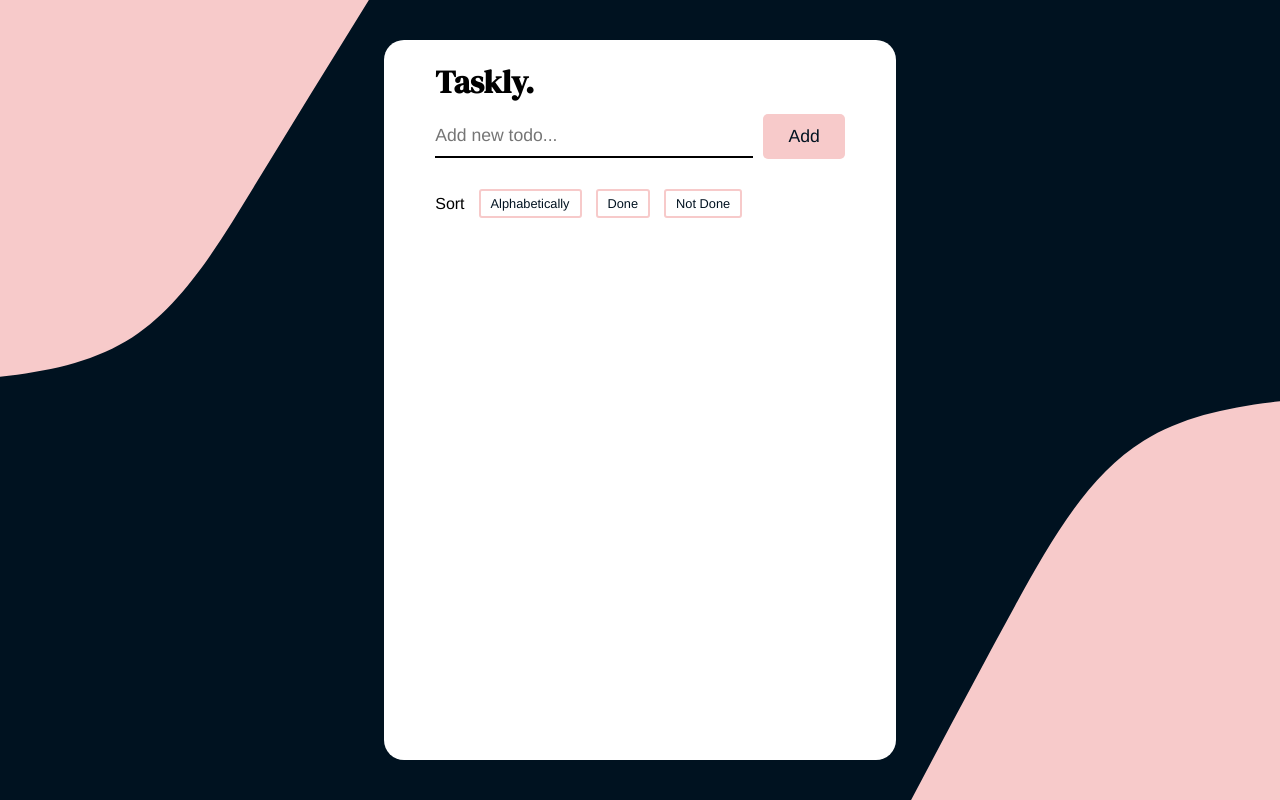
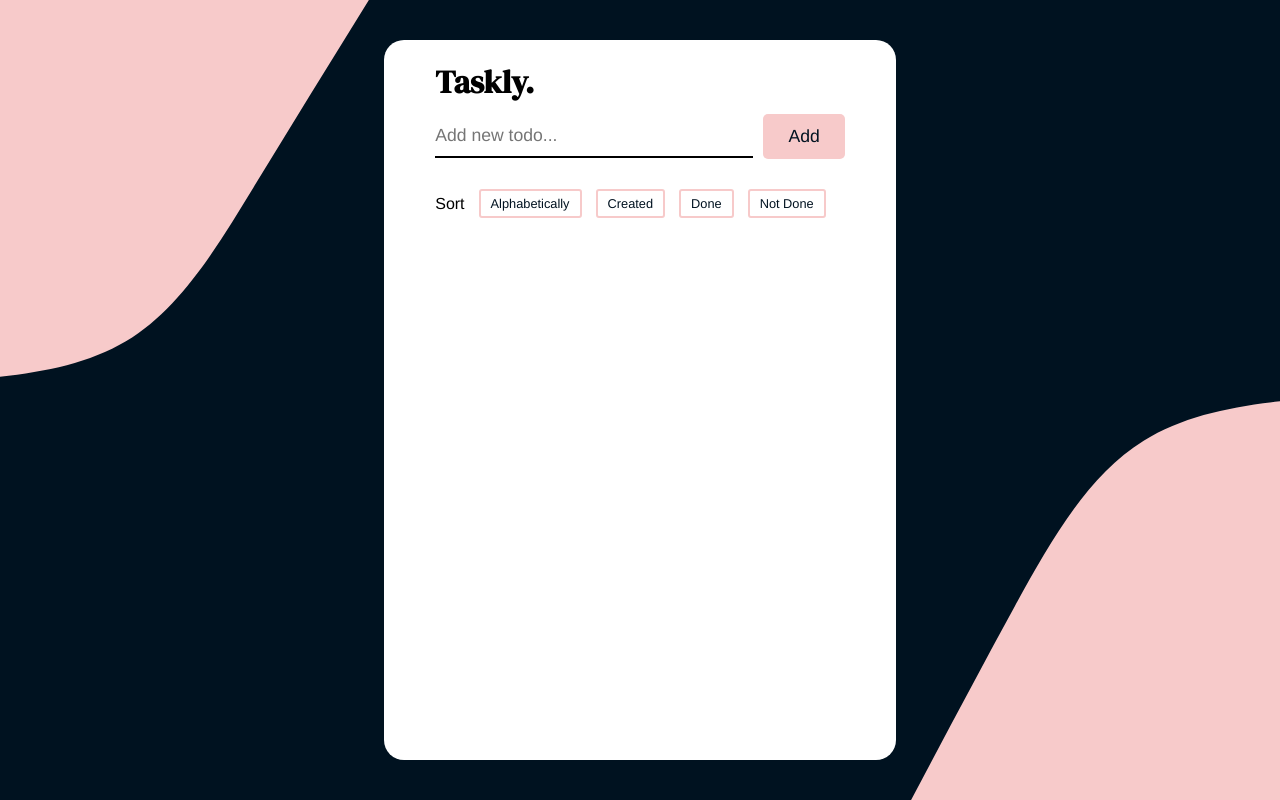
Before and after one commit to malin-nilsson/React-TodoApp, a React (Create React App) app: page / in a window 1280 px wide. Built offline with nearby package versions, Linux system fonts and the light colour scheme.

Commit message:
Added sort functions

```diff
--- a/src/components/TodoApp.tsx
+++ b/src/components/TodoApp.tsx
@@ -5,14 +5,19 @@ import TodoHeader from './TodoHeader'
 import TodoItem from './TodoItem'
 import TodoSort from './TodoSort'
 
-
 export default function TodoApp() {
     const [todos, setTodos] = useState<Todo[]>([]);
 
+    ///////////////////////////
+    ///////// Add todo /////////
+    ///////////////////////////
     const addItem = (todo: string) => {
         setTodos([...todos, new Todo(todo)]);
     }
 
+    ///////////////////////////
+    /////// Toggle todo ////////
+    ///////////////////////////
     const toggleTodo = (id: number) => {
         let todo = todos.find((todo) => todo.id === id);
         if (todo) {
@@ -23,6 +28,9 @@ export default function TodoApp() {
         console.log(todo)
     }
 
+    ///////////////////////////
+    ///// Remove todo ////////
+    ///////////////////////////
     const removeTodo = (id: number) => {
         let index = todos.findIndex((todo) => todo.id === id);
         let newTodoList = [...todos]
@@ -30,9 +38,37 @@ export default function TodoApp() {
         setTodos(newTodoList)
     }
 
+    ///////////////////////////
+    //// Sorting functions ////
+    ///////////////////////////
+
     const sortByName = () => {
         let newTodoList = [...todos]
         newTodoList.sort((a, b) => a.task.localeCompare(b.task));
+        setTodos(newTodoList)
+    }
+
+    const sortByDate = () => {
+        let newTodoList = [...todos]
+        newTodoList.sort(function (a, b) {
+            return b.id - a.id;
+        });
+        setTodos(newTodoList)
+    }
+
+    const sortByDone = () => {
+        let newTodoList = [...todos]
+        newTodoList.sort((x, y) => {
+            return x.done === y.done ? 0 : x.done ? 1 : -1;
+        });
+        setTodos(newTodoList)
+    }
+
+    const sortByNotDone = () => {
+        let newTodoList = [...todos]
+        newTodoList.sort((x, y) => {
+            return x.done === y.done ? 0 : x.done ? -1 : 1;
+        });
         setTodos(newTodoList)
     }
 
@@ -40,7 +76,8 @@ export default function TodoApp() {
         <div className="todo-content">
             <TodoHeader />
             <TodoAdd addItem={addItem} />
-            <TodoSort sortByName={sortByName} />
+            <TodoSort sortByName={sortByName} sortByDate={sortByDate}
+                sortByDone={sortByDone} sortByNotDone={sortByNotDone} />
             <TodoItem todos={todos} removeTodo={removeTodo} toggleTodo={toggleTodo} />
         </div>
     )
--- a/src/components/TodoSort.tsx
+++ b/src/components/TodoSort.tsx
@@ -2,6 +2,9 @@ import React from 'react'
 
 interface ITodoSortProps {
     sortByName: () => void;
+    sortByDate: () => void;
+    sortByDone: () => void;
+    sortByNotDone: () => void;
 }
 
 export default function TodoSort(props: ITodoSortProps) {
@@ -9,6 +12,21 @@ export default function TodoSort(props: ITodoSortProps) {
     const handleSortByName = () => {
         props.sortByName()
     }
+
+    const handleSortByDate = () => {
+        props.sortByDate()
+    }
+
+    const handleSortByDone = () => {
+        props.sortByNotDone()
+    }
+
+    const handleSortByNotDone = () => {
+        props.sortByDone()
+    }
+
+
+
 
     return (
         <div className="sort-button-box">
@@ -18,8 +36,18 @@ export default function TodoSort(props: ITodoSortProps) {
                 onClick={() => {
                     handleSortByName();
                 }}>Alphabetically</button>
-            <button className="sort-button">Done</button>
-            <button className="sort-button">Not Done</button>
+            <button className="sort-button"
+                onClick={() => {
+                    handleSortByDate();
+                }}>Created</button>
+            <button className="sort-button"
+                onClick={() => {
+                    handleSortByDone();
+                }}>Done</button>
+            <button className="sort-button"
+                onClick={() => {
+                    handleSortByNotDone();
+                }}>Not Done</button>
         </div>
     )
 }
```
